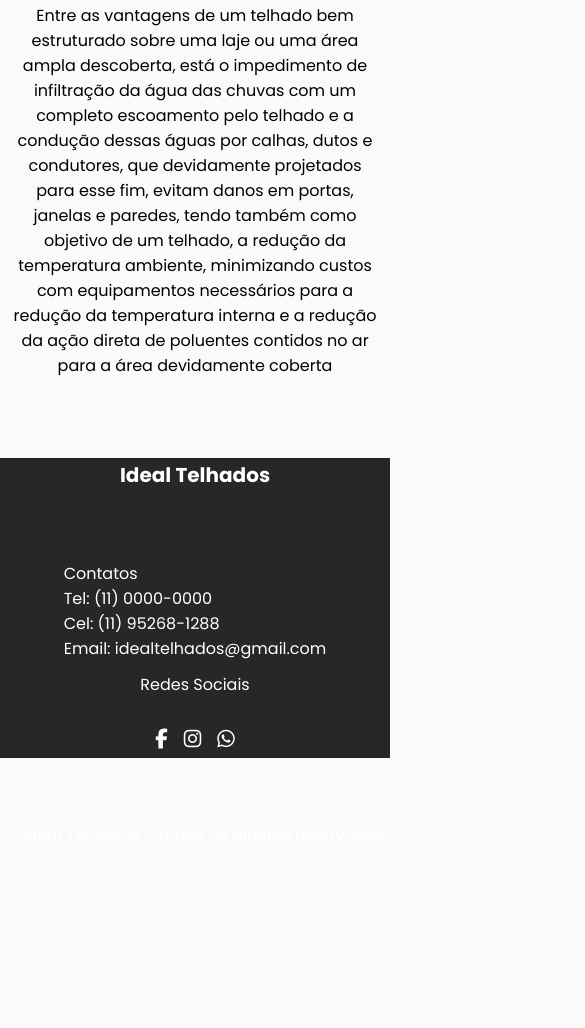
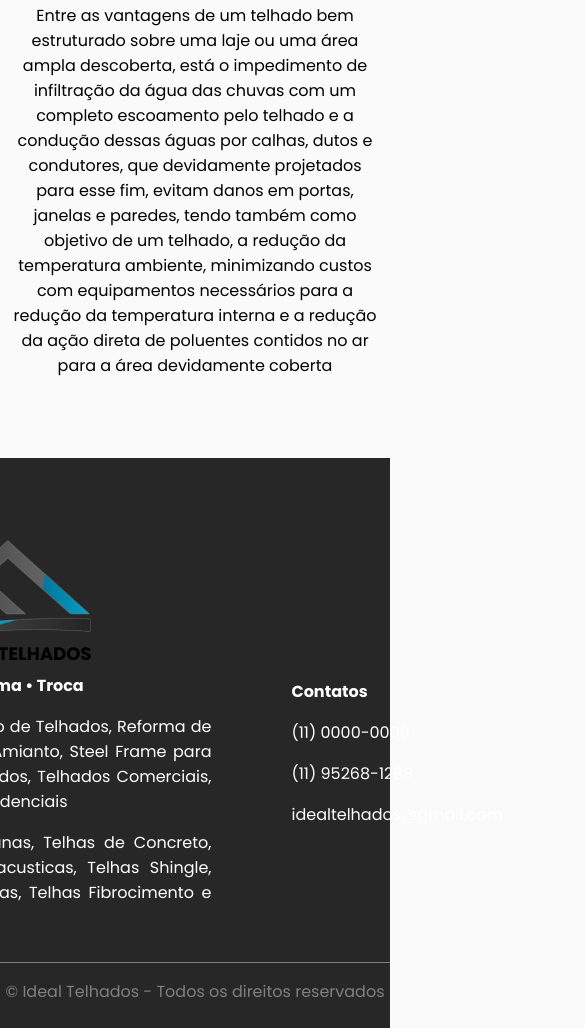
Before and after one commit to NiloMarcos/ideal-telhados, a plain HTML site: page index.html in a window 390 px wide. Shown: the part 3893-4921 px from the top of the page, 585 px wide, since content can reach past the window. Before the commit the page ends 4740 px from the top, so only its background shows below. Drawn offline with nearby package versions, Linux system fonts and the light colour scheme.

Commit message:
update footer

```diff
--- a/assets/css/style.css
+++ b/assets/css/style.css
@@ -453,7 +453,7 @@ section.module.parallax-3:after {
 /* Footer Styling */
 footer {
   width: 100%;
-  height: 300px;
+  height: 570px;
   background-color: #272727;
   margin-top: 4rem;
 }
@@ -461,29 +461,78 @@ footer {
 .container-footer {
   display: flex;
   flex-direction: row;
-  justify-content: space-around;
+  justify-content: center;
   align-items: center;
 }
 
-.section-title h1 {
+.section-title {
+  display: flex;
+  flex-direction: row;
+  margin-top: 5rem;
+}
+
+.section-titles {
+  display: flex;
+  flex-direction: column;
+  justify-content: center;
+  align-items: center;
+  width: 500px;
+}
+
+.section-title-first {
   color: #fff;
-  font-size: 20px;
-  line-height: 24px;
+  font-weight: bold;
+  text-align: center;
+  margin-top:.5rem;
+}
+
+.section-title-second {
+  color: #fff;
+  text-align: justify;
+  margin-top: 1rem;
+}
+
+.section-title-third {
+  color: #fff;
+  text-align: justify;
+  margin-top: 1rem;
 }
 
 .section-contact {
-  display: flex;
-  justify-content: center;
-  align-items: left;
-  flex-direction: column;
-  color: #FFF;
-  margin-top: 4rem;
+  margin-left: 5rem;
+  margin-top: 8.8rem;
+}
+
+.text-contact {
+  color: #fff;
+  font-weight: bold;
+}
+
+.text-number-first {
+  margin-top: 1rem;
+  color: #fff;
+}
+
+.text-number-second {
+  margin-top: 1rem;
+  color: #fff;
+}
+
+.text-email {
+  margin-top: 1rem;
+  color: #fff;
+}
+
+.container-manager {
+  border-top: .9px solid gray;
+  margin-top: 2rem
 }
 
 .container-manager p {
   text-align: center;
-  color: #fff;
-  margin-top: 4rem;
+  color: gray;
+  margin-top: 1rem;
+  margin-bottom: 2rem;
 }
 
 .social-section {
@@ -491,10 +540,13 @@ footer {
   justify-content: center;
   align-items: center;
   flex-direction: column;
+  margin-left: 6rem;
+  margin-top: 3.4rem;
 }
 
 .social-section p {
   color: #fff;
+  font-weight: bold;
 }
 
 .social-icons {
@@ -588,12 +640,92 @@ footer {
     padding-right: 10px;
   }
 
-  .container-footer {
+  .section-title {
     display: flex;
     flex-direction: column;
-    width: 100%;
-    height: 100%;
   }
+
+  /* Footer */
+  .section-title {
+    display: flex;
+    flex-direction: row;
+    margin-top: 5rem;
+  }
+
+  .section-titles {
+    display: flex;
+    flex-direction: column;
+    justify-content: center;
+    align-items: center;
+    width: 500px;
+  }
+
+  .section-title-first {
+    color: #fff;
+    font-weight: bold;
+    text-align: center;
+    margin-top:.5rem;
+  }
+
+  .section-title-second {
+    color: #fff;
+    text-align: justify;
+    margin-top: 1rem;
+  }
+
+  .section-title-third {
+    color: #fff;
+    text-align: justify;
+    margin-top: 1rem;
+  }
+
+  .section-contact {
+    margin-left: 5rem;
+    margin-top: 8.8rem;
+  }
+
+  .text-contact {
+    color: #fff;
+    font-weight: bold;
+  }
+
+  .text-number-first {
+    margin-top: 1rem;
+    color: #fff;
+  }
+
+  .text-number-second {
+    margin-top: 1rem;
+    color: #fff;
+  }
+
+  .text-email {
+    margin-top: 1rem;
+    color: #fff;
+  }
+
+  .container-manager {
+    border-top: .9px solid gray;
+    margin-top: 2rem
+  }
+
+  .container-manager p {
+    text-align: center;
+    color: gray;
+    margin-top: 1rem;
+    margin-bottom: 2rem;
+  }
+
+  .social-section {
+    display: flex;
+    justify-content: center;
+    align-items: center;
+    flex-direction: column;
+    margin-left: 6rem;
+    margin-top: 3.4rem;
+  }
+  /* Footer */
+
 }
 
 @media screen and (max-width: 1024px){
--- a/index.html
+++ b/index.html
@@ -242,15 +242,31 @@
     <footer>
       <div class="container-footer">
         <section class="section-title">
-          <h1>Ideal Telhados</h1>
+          <section class="section-titles">
+            <img src="assets/img/logo.png" alt="Logo ideal telhados">
+            <p class="section-title-first">
+              Construção • Reforma • Troca
+            </p>
+            <p class="section-title-second">
+              Executamos serviços de Construção de Telhados, Reforma de Telhados,
+              Remoção de Telhas de Amianto, Steel Frame para Telhados,
+              Subcobertura para Telhados, Telhados Comerciais,
+              Telhados de Prédios e Telhados Residenciais
+            </p>
+            <p class="section-title-third">
+              Trabalhamos com Telhas Americanas, Telhas de Concreto,
+              Telhas Esmaltadas, Telhas Termoacusticas, Telhas Shingle,
+              Telhas Romanas, Telhas Portuguesas, Telhas Fibrocimento e Calhas
+            </p>
+          </section>
+          <section class="section-contact">
+            <p class="text-contact">Contatos</p>
+            <p class="text-number-first">(11) 0000-0000</p>
+            <p class="text-number-second">(11) 95268-1288</p>
+            <p class="text-email">idealtelhados@gmail.com</p>
+          </section>
         </section>
-        <section class="section-contact">
-          <p>Contatos</p>
 
-          <p>Tel: (11) 0000-0000</p>
-          <p>Cel: (11) 95268-1288</p>
-          <p>Email: idealtelhados@gmail.com</p>
-        </section>
         <section class="social-section">
           <p>Redes Sociais</p>
           <section class="social-icons">
```
Also changed, not shown: assets/img/logo.png (added).
